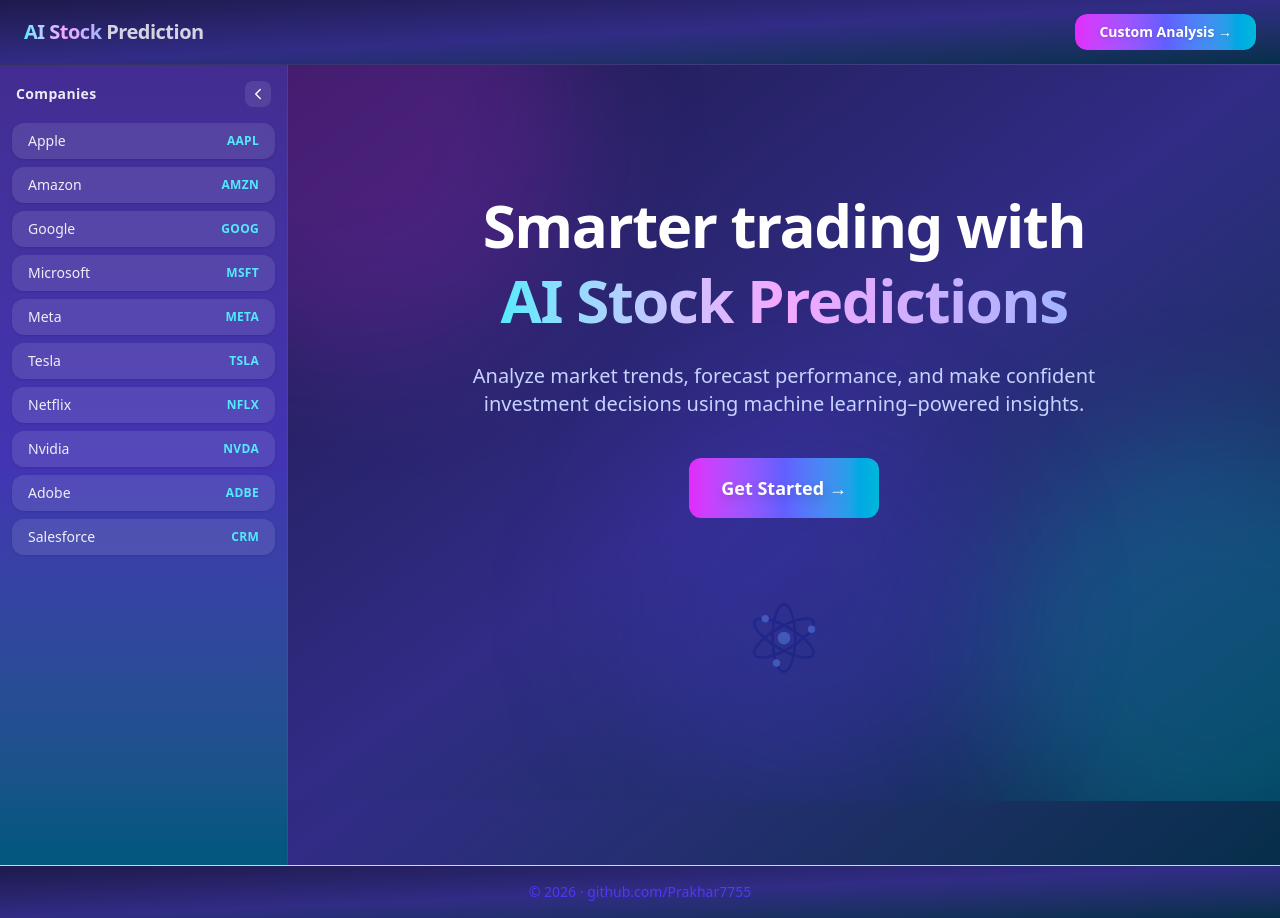
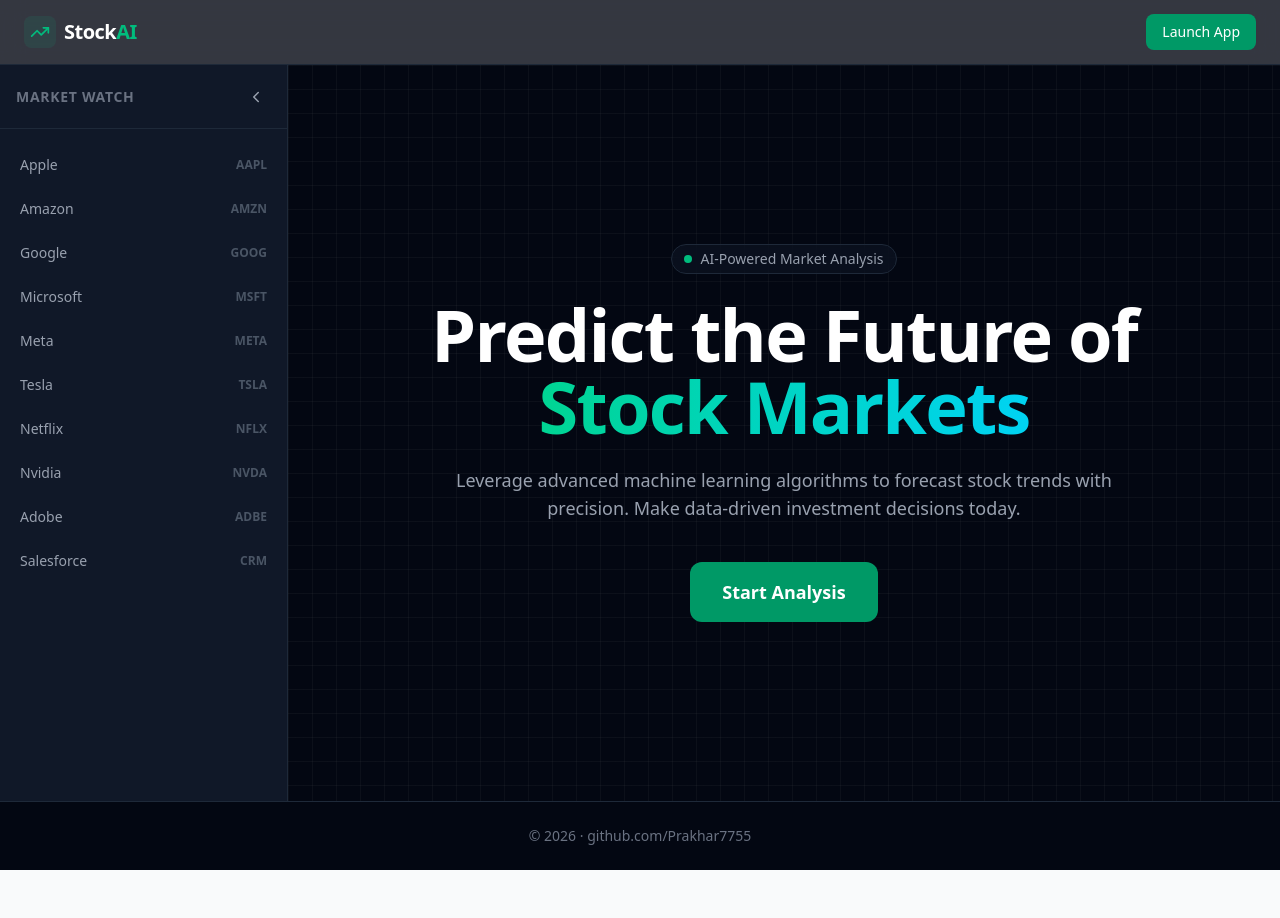
Before and after one commit to Prakhar7755/ML-Stock-Predictor, a Next.js app: page / in a window 1280 px wide. After the commit the page ends 870 px from the top, so only its background shows below. Built offline with nearby package versions, Linux system fonts and the light colour scheme.

Commit message:
style: Update UI

```diff
--- a/src/app/company/SelectCompanyClient.jsx
+++ b/src/app/company/SelectCompanyClient.jsx
@@ -5,7 +5,7 @@
 import { Line } from "react-chartjs-2";
 import "@/lib/chartjs";
 
-const SelectedCompanyClient=()=> {
+const SelectedCompanyClient = () => {
   const searchParams = useSearchParams();
   const symbol = searchParams.get("symbol");
   const companyName = searchParams.get("name");
@@ -71,9 +71,7 @@
 
       /* ---- Chart Build ---- */
       const labels = historicalData.map((d) => d.date);
-      const prices = historicalData.map((d) =>
-        Number(d.close.toFixed(2))
-      );
+      const prices = historicalData.map((d) => Number(d.close.toFixed(2)));
 
       const nextDate = new Date(labels.at(-1));
       nextDate.setDate(nextDate.getDate() + 1);
@@ -85,16 +83,16 @@
           {
             label: "Close Price",
             data: [...prices, predictJson.predictedPrice],
-            borderColor: "#6366f1",
-            backgroundColor: "rgba(99,102,241,0.12)",
+            borderColor: "#10b981",
+            backgroundColor: "rgba(16, 185, 129, 0.1)",
             tension: 0.4,
-            pointBackgroundColor: prices.map(() => "#6366f1"),
+            pointBackgroundColor: prices.map(() => "#10b981"),
           },
         ],
       });
 
       setAnalysisResult(
-        `Predicted price for ${companyName} (${symbol}) on ${predictedDate}: ${predictJson.predictedPrice}`
+        `Predicted price for ${companyName} (${symbol}) on ${predictedDate}: ${predictJson.predictedPrice}`,
       );
     } catch (err) {
       console.error(err);
@@ -109,32 +107,30 @@
   }, [fetchData]);
 
   return (
-    <section className="mx-auto max-w-4xl px-6 py-12">
-      <h1 className="mb-8 text-center text-3xl font-extrabold">
-        <span className="bg-gradient-to-r from-indigo-500 to-sky-500 bg-clip-text text-transparent">
-          Stock Analysis
-        </span>
+    <section className="mx-auto max-w-4xl px-6 py-12 text-gray-100">
+      <h1 className="mb-8 text-center text-3xl font-bold">
+        Stock <span className="text-emerald-500">Analysis</span>
       </h1>
 
       {loading && (
-        <p className="text-center text-slate-600">
+        <p className="text-center text-gray-500 animate-pulse">
           Loading analysis…
         </p>
       )}
 
       {!loading && analysisResult && (
-        <p className="mb-6 text-center text-lg font-medium text-slate-700">
+        <p className="mb-6 text-center text-lg font-medium text-emerald-400">
           {analysisResult}
         </p>
       )}
 
       {!loading && chartData && (
-        <div className="rounded-2xl bg-white p-6 shadow">
+        <div className="rounded-xl border border-gray-800 bg-gray-900 p-6 shadow-lg">
           <Line data={chartData} />
         </div>
       )}
     </section>
   );
-}
+};
 
 export default SelectedCompanyClient;
--- a/src/app/company/page.jsx
+++ b/src/app/company/page.jsx
@@ -3,7 +3,9 @@
 
 export default function CompanyPage() {
   return (
-    <Suspense fallback={<p className="mt-12 text-center">Loading…</p>}>
+    <Suspense
+      fallback={<p className="mt-12 text-center text-gray-500">Loading…</p>}
+    >
       <SelectedCompanyClient />
     </Suspense>
   );
--- a/src/app/globals.css
+++ b/src/app/globals.css
@@ -1,31 +1,5 @@
 @import "tailwindcss";
 
-.input {
-  @apply w-full rounded-lg border border-slate-300 px-3 py-2 text-sm focus:border-indigo-500 focus:outline-none focus:ring-2 focus:ring-indigo-200;
+body {
+  @apply bg-gray-50 text-gray-800;
 }
-
-/*
-:root {
-  --background: #ffffff;
-  --foreground: #171717;
-}
-
-@theme inline {
-  --color-background: var(--background);
-  --color-foreground: var(--foreground);
-  --font-sans: var(--font-geist-sans);
-  --font-mono: var(--font-geist-mono);
-}
-
-@media (prefers-color-scheme: dark) {
-  :root {
-    --background: #0a0a0a;
-    --foreground: #ededed;
-  }
-}
-
-body {
-  background: var(--background);
-  color: var(--foreground);
-  font-family: Arial, Helvetica, sans-serif;
-} */
--- a/src/app/layout.jsx
+++ b/src/app/layout.jsx
@@ -25,14 +25,12 @@
 export default function RootLayout({ children }) {
   return (
     <html lang="en">
-      <body className="bg-gradient-to-b from-indigo-900 via-indigo-800 to-sky-900">
+      <body className="bg-gray-950 text-gray-100 antialiased">
         <Navbar />
 
         <div className="flex min-h-[calc(100vh-4rem)]">
           <Sidebar />
-          <main className="flex-1  bg-gradient-to-br from-indigo-950 via-indigo-900 to-sky-950">
-            {children}
-          </main>
+          <main className="flex-1 bg-gray-950">{children}</main>
         </div>
 
         <Footer />
--- a/src/app/page.jsx
+++ b/src/app/page.jsx
@@ -3,52 +3,36 @@
 
 export default function Home() {
   return (
-    <section
-      className="relative flex min-h-[calc(100vh-4rem)] items-center justify-center overflow-hidden px-6
-      bg-gradient-to-br from-indigo-950 via-indigo-900 to-sky-950"
-    >
-      {/* Glow blobs */}
-      <div className="pointer-events-none absolute -top-40 -left-40 h-112 w-md rounded-full bg-fuchsia-500/20 blur-3xl" />
-      <div className="pointer-events-none absolute top-1/2 -right-40 h-112 w-md rounded-full bg-cyan-400/20 blur-3xl" />
-      <div className="pointer-events-none absolute bottom-0 left-1/3 h-96 w-96 rounded-full bg-indigo-600/20 blur-3xl" />
+    <section className="relative flex min-h-[calc(100vh-4rem)] flex-col items-center justify-center overflow-hidden bg-gray-950 px-6 text-center">
+      {/* Background Grid */}
+      <div className="absolute inset-0 bg-[linear-gradient(to_right,#80808012_1px,transparent_1px),linear-gradient(to_bottom,#80808012_1px,transparent_1px)] bg-[size:24px_24px]"></div>
+      <div className="absolute left-0 right-0 top-0 -z-10 m-auto h-[310px] w-[310px] rounded-full bg-emerald-500 opacity-20 blur-[100px]"></div>
 
-      <div className="relative z-10 max-w-3xl text-center">
-        <h1 className="mb-6 text-4xl font-extrabold leading-tight tracking-tight text-white sm:text-5xl lg:text-6xl">
-          Smarter trading with
-          <br />
-          <span className="bg-gradient-to-r from-cyan-300 via-fuchsia-300 to-indigo-300 bg-clip-text text-transparent">
-            AI Stock Predictions
+      <div className="relative z-10 max-w-4xl">
+        <div className="mb-6 inline-flex items-center rounded-full border border-gray-800 bg-gray-900/50 px-3 py-1 text-sm text-gray-400 backdrop-blur-sm">
+          <span className="mr-2 flex h-2 w-2 rounded-full bg-emerald-500"></span>
+          AI-Powered Market Analysis
+        </div>
+
+        <h1 className="mb-6 text-5xl font-bold tracking-tight text-white sm:text-7xl">
+          Predict the Future of <br />
+          <span className="text-transparent bg-clip-text bg-gradient-to-r from-emerald-400 to-cyan-400">
+            Stock Markets
           </span>
         </h1>
 
-        <p className="mx-auto mb-10 max-w-2xl text-lg text-indigo-200 sm:text-xl">
-          Analyze market trends, forecast performance, and make confident
-          investment decisions using machine learning–powered insights.
+        <p className="mx-auto mb-10 max-w-2xl text-lg text-gray-400">
+          Leverage advanced machine learning algorithms to forecast stock trends
+          with precision. Make data-driven investment decisions today.
         </p>
 
-        <div className="flex justify-center">
+        <div className="flex flex-col items-center justify-center gap-4 sm:flex-row">
           <Link
             href="/predict"
-            className="group relative inline-flex items-center rounded-xl px-8 py-4 text-lg font-semibold text-white"
+            className="rounded-xl bg-emerald-600 px-8 py-4 text-lg font-semibold text-white transition-all hover:bg-emerald-500 hover:scale-105 hover:shadow-[0_0_20px_rgba(16,185,129,0.3)]"
           >
-            <span
-              className="absolute inset-0 rounded-xl bg-gradient-to-r from-fuchsia-500 via-indigo-500 to-cyan-500
-                             transition-transform duration-300 group-hover:scale-105"
-            />
-            <span className="relative z-10 drop-shadow-lg">Get Started →</span>
+            Start Analysis
           </Link>
-        </div>
-
-        {/* Subtle branding */}
-        <div className="mt-20 opacity-40">
-          <Image
-            src="/svg1.svg"
-            alt="App logo"
-            width={80}
-            height={80}
-            className="mx-auto brightness-200"
-            priority={false}
-          />
         </div>
       </div>
     </section>
--- a/src/components/Footer.jsx
+++ b/src/components/Footer.jsx
@@ -1,6 +1,6 @@
 export default function Footer() {
   return (
-    <footer className=" bg-gradient-to-br from-indigo-950 via-indigo-900 to-sky-950 border-t border-indigo-200 py-4 text-center text-sm text-indigo-600">
+    <footer className="border-t border-gray-800 bg-gray-950 py-6 text-center text-sm text-gray-500">
       © {new Date().getFullYear()} · github.com/Prakhar7755
     </footer>
   );
--- a/src/components/Navbar.jsx
+++ b/src/components/Navbar.jsx
@@ -2,36 +2,39 @@
 
 export default function Navbar() {
   return (
-    <header className="sticky top-0 z-50 backdrop-blur-xl
-        bg-gradient-to-br from-indigo-950 via-indigo-900 to-sky-950
-      border-b border-white/10"
-    >
-      <div className="h-16 flex items-center justify-between px-6">
+    <header className="sticky top-0 z-50 border-b border-gray-800 bg-gray-950/80 backdrop-blur-md">
+      <div className="flex h-16 items-center justify-between px-6">
         {/* Brand */}
         <Link
           href="/"
-          className="group text-xl font-extrabold tracking-tight"
+          className="flex items-center gap-2 text-xl font-bold tracking-tight text-white"
         >
-          <span className="bg-gradient-to-r from-cyan-300 via-fuchsia-300 to-indigo-300
-                           bg-clip-text text-transparent
-                           group-hover:brightness-125 transition">
-            AI Stock
-          </span>{" "}
-          <span className="text-white/80">Prediction</span>
+          <div className="flex h-8 w-8 items-center justify-center rounded-lg bg-emerald-500/10 text-emerald-500">
+            <svg
+              xmlns="http://www.w3.org/2000/svg"
+              viewBox="0 0 24 24"
+              fill="none"
+              stroke="currentColor"
+              strokeWidth="2"
+              strokeLinecap="round"
+              strokeLinejoin="round"
+              className="h-5 w-5"
+            >
+              <polyline points="22 7 13.5 15.5 8.5 10.5 2 17"></polyline>
+              <polyline points="16 7 22 7 22 13"></polyline>
+            </svg>
+          </div>
+          <span>
+            Stock<span className="text-emerald-500">AI</span>
+          </span>
         </Link>
 
         {/* CTA */}
         <Link
           href="/predict"
-          className="group relative overflow-hidden rounded-xl px-6 py-2
-                     text-sm font-semibold text-white"
+          className="rounded-lg bg-emerald-600 px-4 py-2 text-sm font-medium text-white transition-all hover:bg-emerald-500 hover:shadow-[0_0_15px_rgba(16,185,129,0.4)]"
         >
-          <span className="absolute inset-0 rounded-xl
-            bg-gradient-to-r from-fuchsia-500 via-indigo-500 to-cyan-500
-            transition-transform duration-300 group-hover:scale-110" />
-          <span className="relative z-10 drop-shadow">
-            Custom Analysis →
-          </span>
+          Launch App
         </Link>
       </div>
     </header>
--- a/src/components/Sidebar.jsx
+++ b/src/components/Sidebar.jsx
@@ -22,26 +22,21 @@
 
   return (
     <aside
-      className={`relative h-screen transition-all duration-300
-        bg-gradient-to-b from-indigo-900 via-indigo-800 to-sky-900
-        border-r border-white/10
-        ${collapsed ? "w-20" : "w-72"}`}
+      className={`relative flex flex-col border-r border-gray-800 bg-gray-900 transition-all duration-300 ${
+        collapsed ? "w-20" : "w-72"
+      }`}
     >
-      {/* Glow */}
-      <div className="pointer-events-none absolute inset-0 bg-gradient-to-b from-fuchsia-500/10 to-cyan-400/10" />
-
       {/* Header */}
-      <div className="relative z-10 flex items-center justify-between px-4 py-4">
+      <div className="flex h-16 items-center justify-between border-b border-gray-800 px-4">
         {!collapsed && (
-          <span className="text-sm font-extrabold tracking-wide text-white/90">
-            Companies
+          <span className="text-sm font-semibold uppercase tracking-wider text-gray-500">
+            Market Watch
           </span>
         )}
 
         <button
           onClick={() => setCollapsed((v) => !v)}
-          className="rounded-lg bg-white/10 p-1 text-white backdrop-blur
-                     hover:bg-white/20 hover:scale-110 transition"
+          className="ml-auto rounded-lg p-1.5 text-gray-400 hover:bg-gray-800 hover:text-white"
           aria-label="Toggle sidebar"
         >
           {collapsed ? <ChevronRight size={18} /> : <ChevronLeft size={18} />}
@@ -49,29 +44,19 @@
       </div>
 
       {/* Company List */}
-      <ul className="relative z-10 px-3 space-y-2">
+      <ul className="flex-1 overflow-y-auto py-4 px-2 space-y-1">
         {companies.map(({ name, symbol }) => (
           <li key={symbol}>
             <Link
               href={`/company?symbol=${symbol}&name=${name}`}
-              className="group flex items-center justify-between rounded-xl px-4 py-2
-                         bg-white/10 backdrop-blur
-                         text-sm font-medium text-white/90
-                         shadow-sm
-                         hover:bg-gradient-to-r hover:from-indigo-500/40 hover:to-cyan-500/40
-                         hover:shadow-lg hover:scale-[1.03]
-                         transition"
+              className="group flex items-center justify-between rounded-lg px-3 py-2.5 text-sm font-medium text-gray-400 transition-colors hover:bg-gray-800 hover:text-white"
             >
               {/* Name */}
-              {!collapsed && (
-                <span className="group-hover:text-white">
-                  {name}
-                </span>
-              )}
+              {!collapsed && <span>{name}</span>}
 
               {/* Symbol */}
               <span
-                className={`text-xs font-bold tracking-wide text-cyan-300
+                className={`text-xs font-bold text-gray-600 group-hover:text-emerald-500
                   ${collapsed ? "mx-auto" : ""}`}
               >
                 {symbol}
```
Also changed, not shown: src/app/predict/page.jsx (+20 -25 lines), 1 other file (tests, documents, lock files or other folders).
